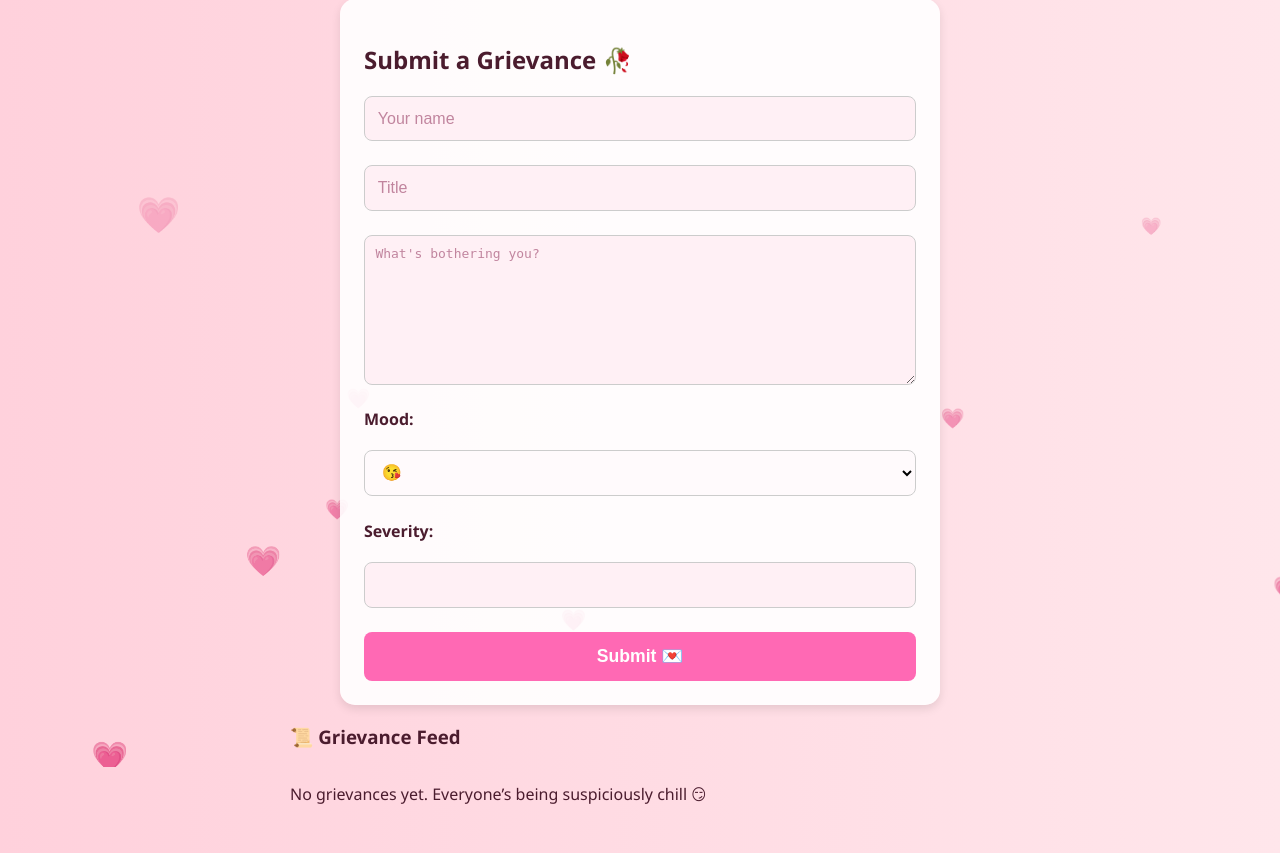
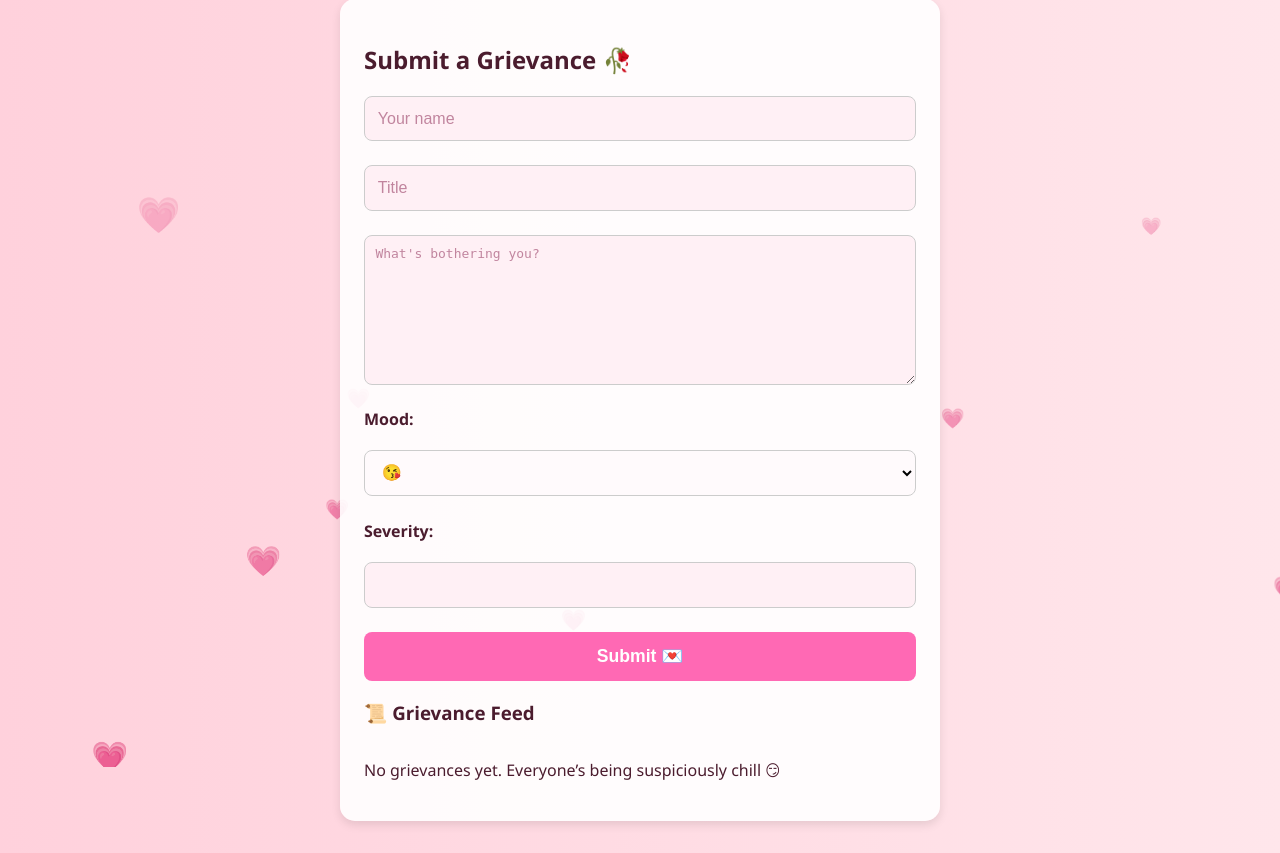
Before and after one commit to fallforsweden/lollymylove, a Flask app: page / in a window 1280 px wide. Shown: the part 33-886 px from the top of the page. Run offline with Flask 3, Linux system fonts and the light colour scheme; data that the repository does not hold is empty.

Commit message:
Add files via upload

```diff
--- a/templates/form.html
+++ b/templates/form.html
@@ -29,10 +29,9 @@
       <button type="submit">Submit 💌</button>
     </form>
 
-    </div>
-  </div>
 
-  <div style="max-width: 700px; margin: auto;">
+
+
   <div style="text-align:left;">
     <h3>📜 Grievance Feed</h3>
     <div style="max-height: 300px; overflow-y: auto;">
@@ -48,6 +47,7 @@
     </div>
   </div>
 </div>
+ </div>
 
   <div class="hearts" id="hearts-container"></div>
 
```
